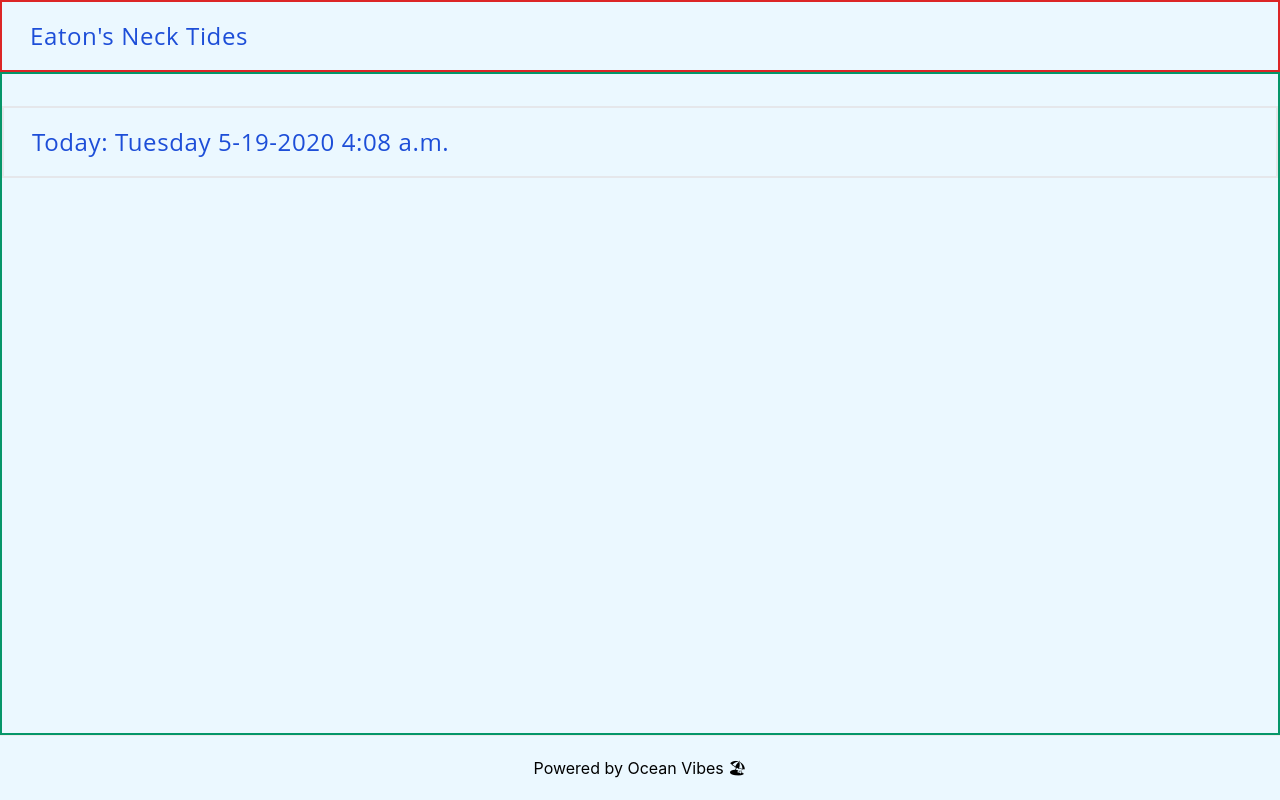
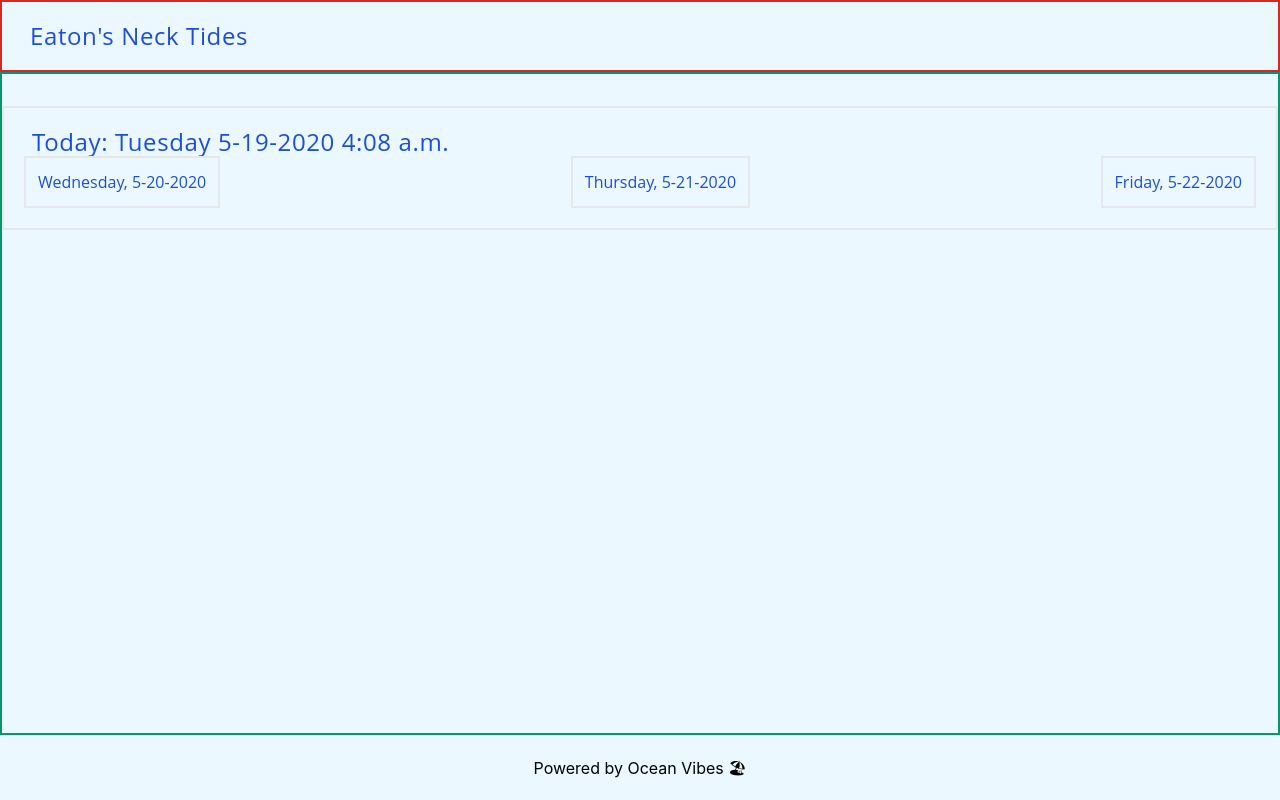
Before and after one commit to mraguso2/tides, a Next.js app: page / in a window 1280 px wide. Built offline with nearby package versions, Linux system fonts and the light colour scheme; no server answers.

Commit message:
add more logic functions and data handling

```diff
--- /dev/null
+++ b/components/Dashboard.js
@@ -0,0 +1,60 @@
+import { useState, useEffect, useContext } from 'react';
+import { format } from 'date-fns';
+import DateContext from './DateContext';
+import Day from './Day';
+
+const Dashboard = ({ date, tides }) => {
+  const dateObj = useContext(DateContext);
+
+  function findDayTides(date, tides) {
+    if (!tides.data) return;
+
+    const dayTides = tides.data.days
+      .map(day => day.tides)
+      .flat()
+      .filter(tide => {
+        const tideDate = format(new Date(tide.eventTime), 'M-dd-yyyy');
+        return tideDate === date;
+      });
+
+    const uniqueDayTides = Array.from(new Set(dayTides.map(a => a.eventTime)))
+      .map(eventTime => dayTides.find(a => a.eventTime === eventTime))
+      .sort((a, b) => a.eventTime < b.eventTime);
+
+    const finalDayTides = uniqueDayTides.map(tides => {
+      const { eventTime } = tides;
+      const tideTime = format(new Date(eventTime), 'h:mm aaaa');
+      return { ...tides, tideTime };
+    });
+    return finalDayTides;
+  }
+
+  return (
+    <div className="border-2 border-orange-600 p-5 relative">
+      <div className="flex">
+        <h1 className="headingText text-blue-700 ml-2 text-2xl tracking-wide leading-7">
+          Today: {dateObj.prettyDate}
+        </h1>
+      </div>
+      <div className="flex justify-between">
+        {[1, 2, 3].map(offset => (
+          <Day key={offset} tides={tides} offset={offset} />
+        ))}
+      </div>
+
+      <style jsx>{`
+        .headingText {
+          font-family: 'Open Sans', sans-serif;
+        }
+        @media only screen and (max-width: 485px) {
+          .shrinkIt > h1 {
+            font-size: 1.25rem;
+            margin-left: 0.5rem;
+          }
+        }
+      `}</style>
+    </div>
+  );
+};
+
+export default Dashboard;
--- a/components/DateChangeContainer.js
+++ b/components/DateChangeContainer.js
@@ -1,20 +1,44 @@
 import { useState, useEffect } from 'react';
-import { format } from 'date-fns';
-import Hero from './Hero';
+import { format, add } from 'date-fns';
+import DateContext from './DateContext';
+import Dashboard from './Dashboard';
 
 const DateChangeWrapper = () => {
   function dateIt() {
     const dateForm = 'EEEE M-dd-yyyy h:mm aaaa';
     const isNow = Date.now();
+    const currentMonth = format(isNow, 'yyyy-MM');
+    const isNow1 = add(isNow, { days: 1 });
+    const isNow2 = add(isNow, { days: 2 });
+    const isNow3 = add(isNow, { days: 3 });
+    const dateInfo = {
+      day0: {
+        dayOfWeek: format(isNow, 'EEEE'),
+        date: format(isNow, 'M-dd-yyyy'),
+        time: format(isNow, 'h:mm aaaa')
+      },
+      day1: {
+        dayOfWeek: format(isNow1, 'EEEE'),
+        date: format(isNow1, 'M-dd-yyyy')
+      },
+      day2: {
+        dayOfWeek: format(isNow2, 'EEEE'),
+        date: format(isNow2, 'M-dd-yyyy')
+      },
+      day3: {
+        dayOfWeek: format(isNow3, 'EEEE'),
+        date: format(isNow3, 'M-dd-yyyy')
+      }
+    };
     const prettyDate = format(isNow, dateForm);
     const dateObj = {
       isNow,
+      currentMonth,
+      dateInfo,
       prettyDate
     };
     return dateObj;
   }
-
-  // localStorage.getItem('2020-05') ||
 
   const [date, setDate] = useState(dateIt());
   const [tides, setTides] = useState('');
@@ -23,7 +47,7 @@ const DateChangeWrapper = () => {
   useEffect(() => {
     const everySecond = setInterval(() => {
       setDate(dateIt());
-      console.log('tick-tock');
+      // console.log('tick-tock');
     }, 1000);
     return () => clearInterval(everySecond);
   }, []);
@@ -41,18 +65,18 @@ const DateChangeWrapper = () => {
 
   useEffect(() => {
     const monthOfDate = format(date.isNow, 'yyyy-MM');
-    const monthSaved = localStorage.getItem(monthOfDate);
-    if (!monthSaved) {
-      console.log('no month saved');
+    if (!localStorage.getItem(monthOfDate)) {
       getMonthOfTides(monthOfDate);
       return;
     }
-    console.log('month found');
+    const monthSaved = JSON.parse(localStorage.getItem(monthOfDate));
+    setTides(monthSaved);
   }, [date]);
 
   return (
+    <DateContext.Provider value={date}>
       <main className="border-2 border-green-600">
-      <Hero date={date.prettyDate} />
+        <Dashboard tides={tides} />
         <style jsx>{`
           main {
             padding: 2rem 0;
@@ -64,6 +88,7 @@ const DateChangeWrapper = () => {
           }
         `}</style>
       </main>
+    </DateContext.Provider>
   );
 };
 
--- /dev/null
+++ b/components/DateContext.js
@@ -0,0 +1,5 @@
+import { createContext } from 'react';
+
+const DateContext = createContext(null);
+
+export default DateContext;
--- /dev/null
+++ b/components/Day.js
@@ -0,0 +1,32 @@
+import { useState, useEffect, useContext } from 'react';
+import { format } from 'date-fns';
+import DateContext from './DateContext';
+
+const Day = ({ tides, offset = 0 }) => {
+  const dateObj = useContext(DateContext);
+  const { dayOfWeek, date: exactDate } = dateObj.dateInfo[`day${offset}`];
+
+  return (
+    <div className="border-2 border-orange-600 p-3 relative">
+      <div className="flex">
+        <h3 className="headingText text-blue-700 text-md">
+          {dayOfWeek}, {exactDate}
+        </h3>
+      </div>
+
+      <style jsx>{`
+        .headingText {
+          font-family: 'Open Sans', sans-serif;
+        }
+        @media only screen and (max-width: 485px) {
+          .shrinkIt > h1 {
+            font-size: 1.25rem;
+            margin-left: 0.5rem;
+          }
+        }
+      `}</style>
+    </div>
+  );
+};
+
+export default Day;
--- a/components/Hero.js
+++ /dev/null
@@ -1,23 +0,0 @@
-const Header = ({ date }) => (
-  <div className="border-2 border-orange-600 p-5 relative">
-    <div className="flex">
-      <h1 className="headingText text-blue-700 ml-2 text-2xl tracking-wide leading-7">
-        Today: {date}
-      </h1>
-    </div>
-
-    <style jsx>{`
-      .headingText {
-        font-family: 'Open Sans', sans-serif;
-      }
-      @media only screen and (max-width: 485px) {
-        .shrinkIt > h1 {
-          font-size: 1.25rem;
-          margin-left: 0.5rem;
-        }
-      }
-    `}</style>
-  </div>
-);
-
-export default Header;
```
Also changed, not shown: components/Month.js (added), helpers.js (added). Lines whose indentation alone changed are shown as unchanged.
